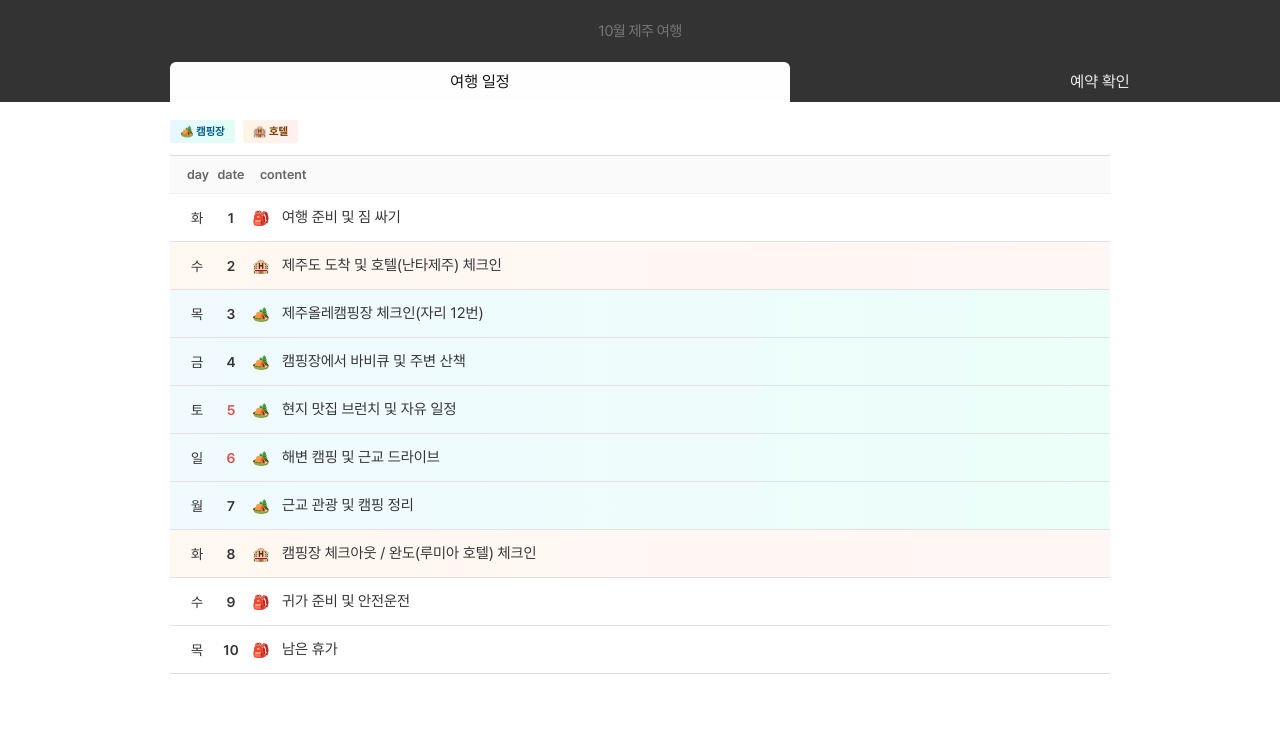
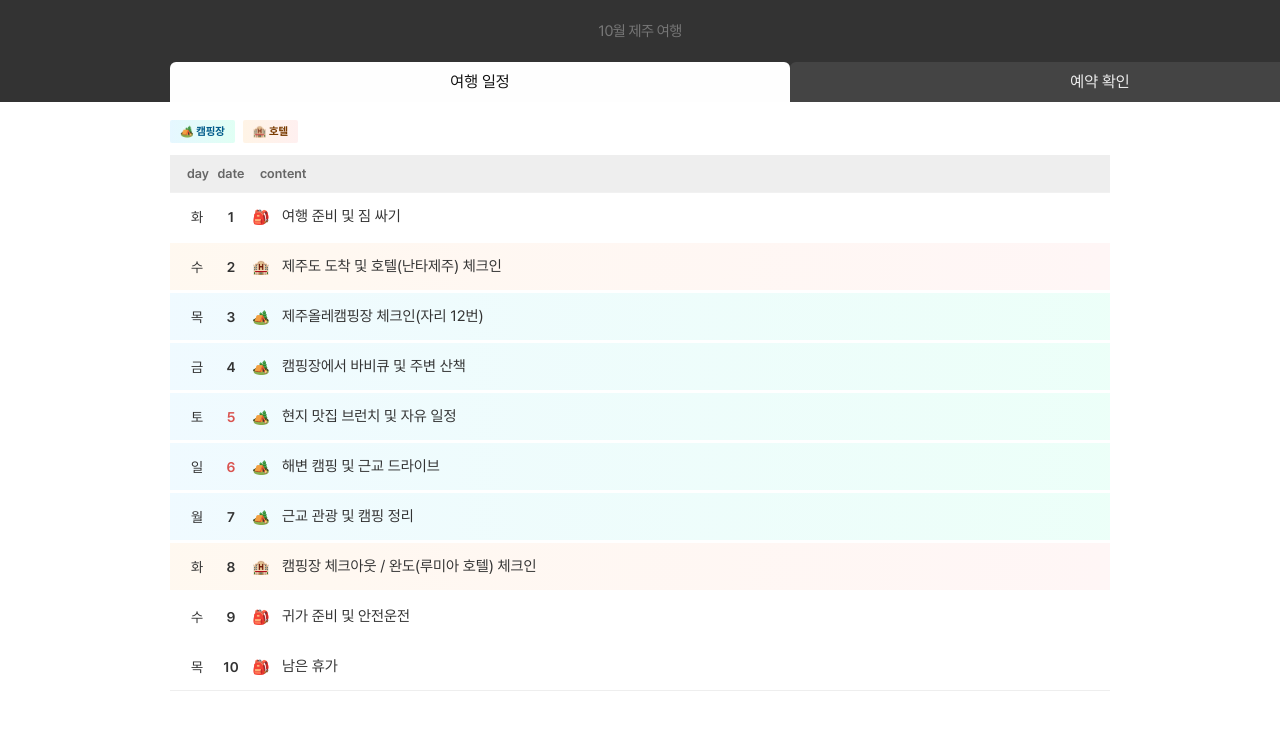
Before and after one commit to jdwcg/travel, a React (Vite) app: page /schedule in a window 1280 px wide. Shown: the top 730 px of the page. Built offline with nearby package versions, Linux system fonts and the light colour scheme.

Commit message:
테이블 디자인 수정

```diff
--- a/src/components/CommonLayout.tsx
+++ b/src/components/CommonLayout.tsx
@@ -75,15 +75,15 @@ export const ReservationItem = styled.div`
 /* List / Table 스타일 */
 export const ListWrapper = styled.div`
     overflow: hidden;
-    border-top: 1px solid #ddd;
-    border-bottom: 1px solid #ddd;
+    /* border-top: 1px solid #ddd; */
+    border-bottom: 1px solid #eee;
     background: #fff;
 `;
 
 export const ListHeader = styled.div`
     display: flex;
     align-items: center;
-    background: #fafafa;
+    background: #eee;
     padding: 12px 16px;
     font-weight: 600;
     border-bottom: 1px solid #f1f1f1;
@@ -116,7 +116,7 @@ export const StyledLink = styled(Link)<{ date?: string }>`
     padding: 16px;
     text-decoration: none;
     color: inherit;
-    border-bottom: 1px solid #e1e1e1;
+    border-bottom: 3px solid #fff;
     transition: background 0.12s ease;
     background-color: ${({ date }) => (date ? 'transparent' : 'transparent')};
 
--- a/src/components/Tabs.tsx
+++ b/src/components/Tabs.tsx
@@ -15,7 +15,7 @@ const TabButton = styled(NavLink)`
     border-top-right-radius: 6px;
     text-decoration: none;
     color: #eee;
-    background: #333;
+    background: #444;
     width: 100%;
     text-align: center;
     &.active {
```
